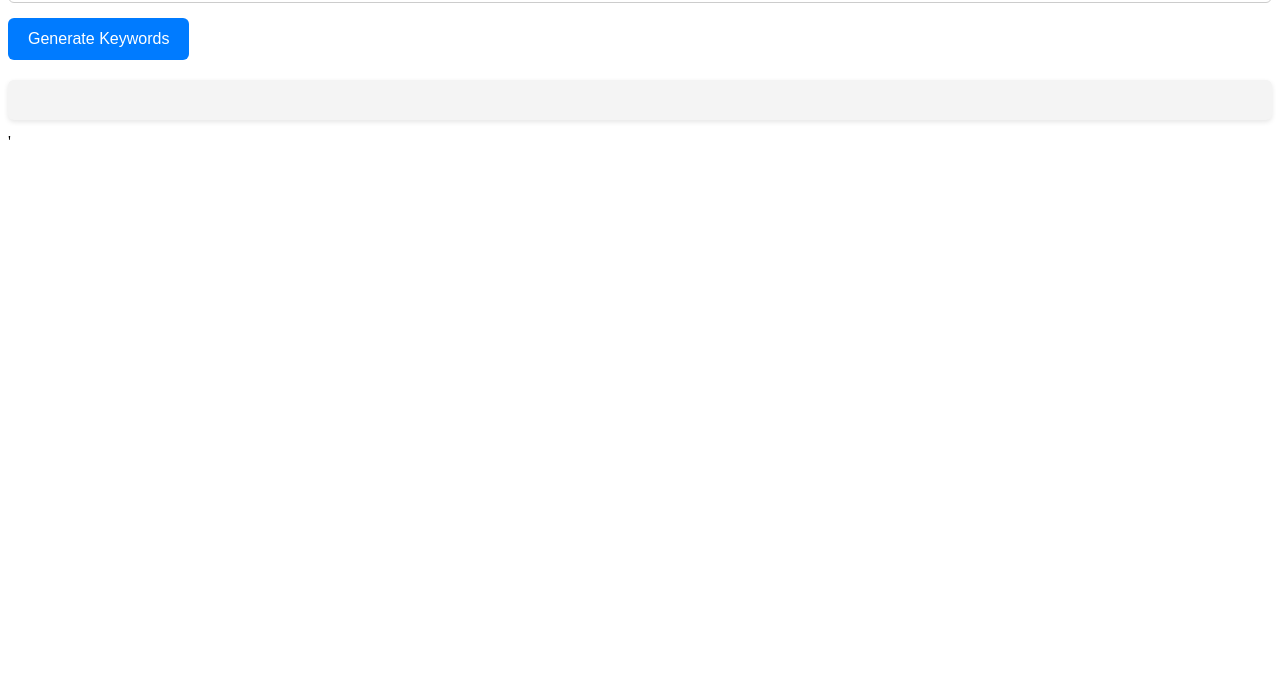
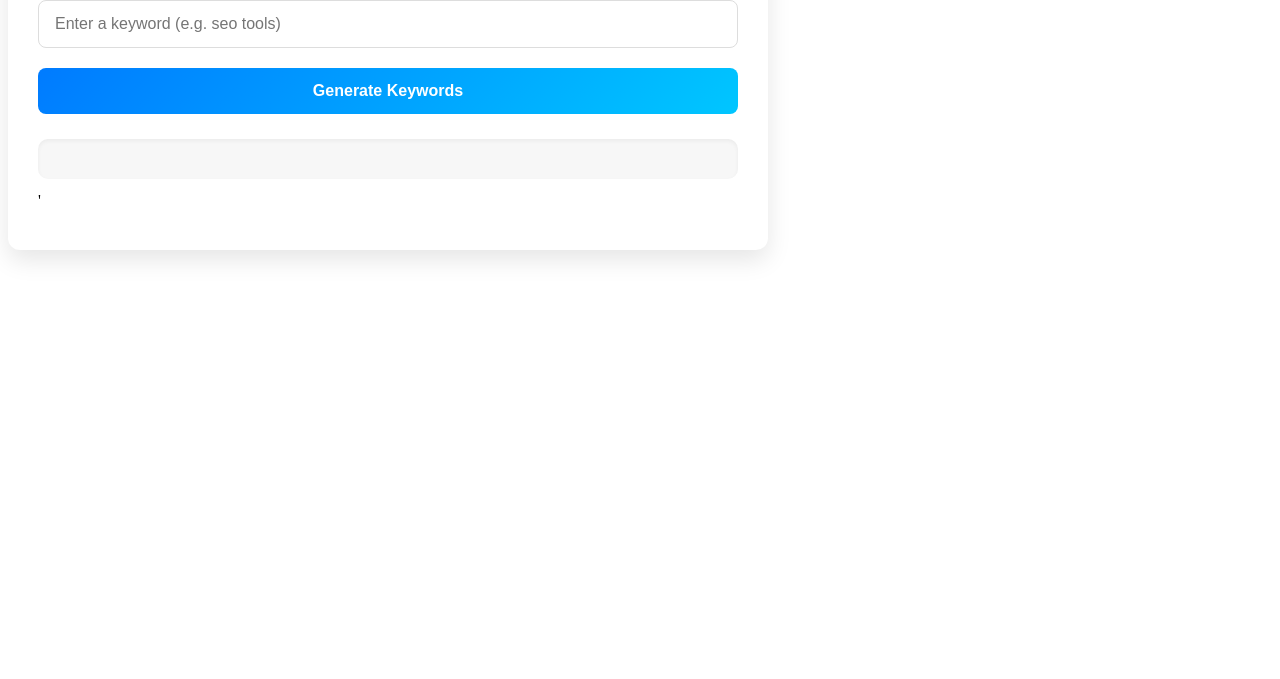
Before and after one commit to ruponrambo12-cloud/free-geo-keyword-finder, a website: page index.html in a window 1280 px wide. Shown: the part 121-800 px from the top of the page. Drawn offline with Linux system fonts and the light colour scheme.

Commit message:
index.html

```diff
--- a/index.html
+++ b/index.html
@@ -4,60 +4,84 @@
   <title>Free GEO Keyword Finder</title>
   <style>
    <style>
+ <style>
   body {
     font-family: 'Arial', sans-serif;
+    background: #f0f2f5;
+    display: flex;
+    justify-content: center;
+    align-items: flex-start;
+    min-height: 100vh;
+    padding: 40px 20px;
+    color: #333;
+  }
+
+  .container {
+    background: #ffffff;
     max-width: 700px;
-    margin: 50px auto;
-    padding: 0 20px;
-    background-color: #fafafa;
-    color: #333;
-    line-height: 1.6;
+    width: 100%;
+    padding: 40px 30px;
+    border-radius: 12px;
+    box-shadow: 0 10px 25px rgba(0, 0, 0, 0.1);
   }
 
   input {
     width: 100%;
-    padding: 12px 15px;
+    padding: 14px 16px;
     font-size: 16px;
-    border: 1px solid #ccc;
-    border-radius: 6px;
+    border: 1px solid #ddd;
+    border-radius: 8px;
     box-sizing: border-box;
-    margin-bottom: 15px;
-    transition: border-color 0.3s;
+    margin-bottom: 20px;
+    transition: all 0.3s ease;
   }
 
   input:focus {
     border-color: #007BFF;
+    box-shadow: 0 0 6px rgba(0, 123, 255, 0.3);
     outline: none;
   }
 
   button {
-    display: inline-block;
-    background-color: #007BFF;
+    width: 100%;
+    padding: 14px;
+    font-size: 16px;
     color: #fff;
     border: none;
-    padding: 12px 20px;
-    font-size: 16px;
-    border-radius: 6px;
+    border-radius: 8px;
     cursor: pointer;
-    transition: background-color 0.3s;
+    background: linear-gradient(135deg, #007BFF, #00C6FF);
+    transition: all 0.3s ease;
+    font-weight: bold;
   }
 
   button:hover {
-    background-color: #0056b3;
+    background: linear-gradient(135deg, #0056b3, #00a2cc);
   }
 
   pre {
-    background-color: #f4f4f4;
+    background-color: #f7f7f7;
     padding: 20px;
-    border-radius: 6px;
-    margin-top: 20px;
+    border-radius: 10px;
+    margin-top: 25px;
     white-space: pre-wrap;
     overflow-x: auto;
-    box-shadow: 0 2px 5px rgba(0,0,0,0.1);
+    box-shadow: inset 0 2px 4px rgba(0,0,0,0.05);
+  }
+
+  h1, h2 {
+    color: #007BFF;
+    margin-bottom: 15px;
+  }
+
+  p {
+    margin-bottom: 15px;
+    line-height: 1.7;
   }
 </style>
 </head>
 <body>
+<div class="container">
 
   <h1>Free GEO Keyword Finder</h1>
 
```
